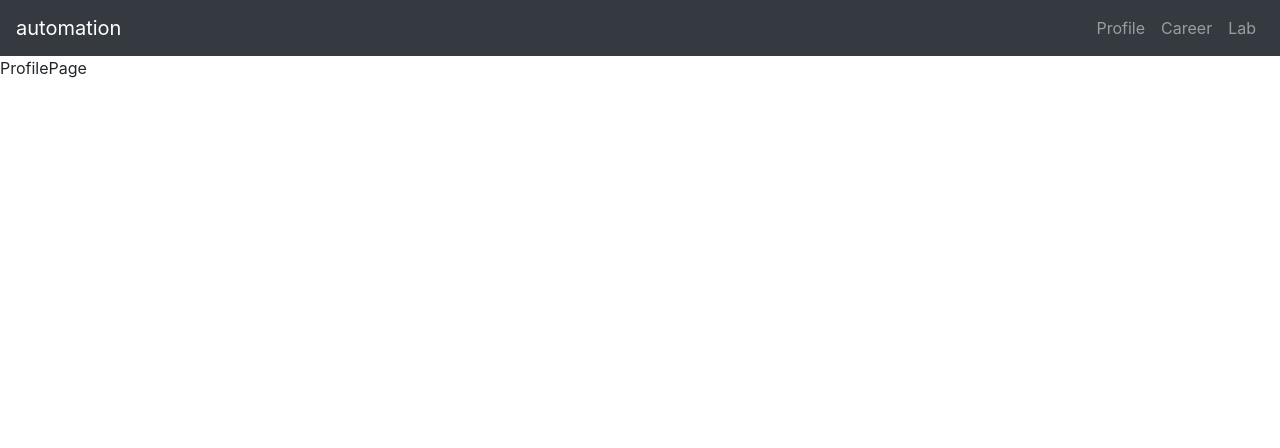
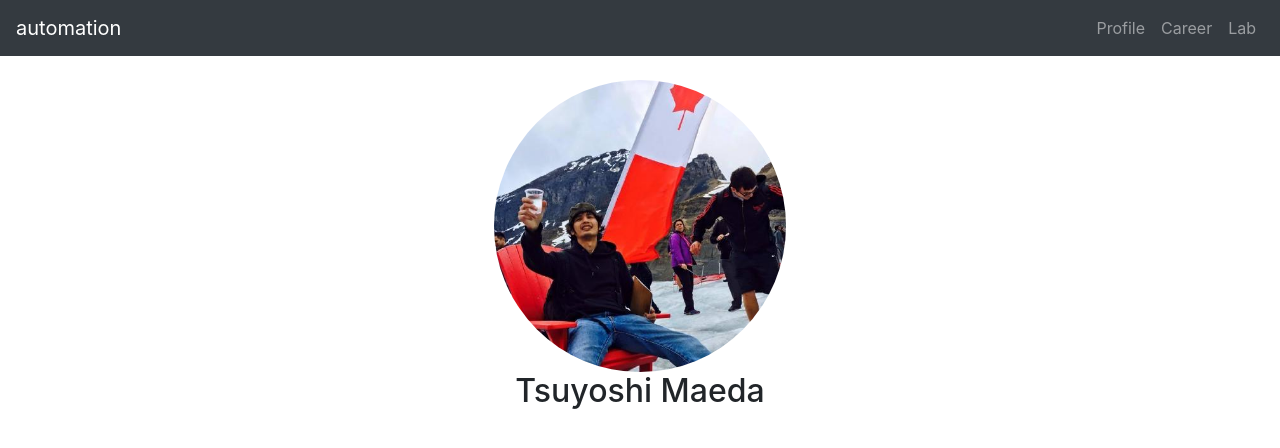
Before and after one commit to duyoji/duyoji.github.io, a React (Create React App) app: page / in a window 1280 px wide. Shown: the top 448 px of the page. Built offline with nearby package versions, Linux system fonts and the light colour scheme.

Commit message:
Added a profile picture and name in ProfilePage.

```diff
--- a/src/components/Header.jsx
+++ b/src/components/Header.jsx
@@ -25,8 +25,7 @@ class Header extends Component {
   }
   render() {
     return (
-      <div>
-        <Navbar color="dark" dark expand="md">
+      <Navbar className="mb-4" color="dark" dark expand="md">
         <NavbarBrand href="/">automation</NavbarBrand>
         <NavbarToggler onClick={this.toggle} />
         <Collapse isOpen={this.state.isOpen} navbar>
@@ -49,7 +48,6 @@ class Header extends Component {
           </Nav>
         </Collapse>
       </Navbar>
-      </div>
     );
   }
 }
--- a/src/components/ProfilePage.jsx
+++ b/src/components/ProfilePage.jsx
@@ -1,11 +1,27 @@
 import React, { Component } from 'react';
+import profileSrc from '../images/profile.jpeg';
+import '../styles/ProfilePage.css';
+import {
+  Container,
+  Row,
+  Col
+} from 'reactstrap';
 
 class ProfilePage extends Component {
   render() {
     return (
-      <div>
-        ProfilePage
-      </div>
+      <Container>
+        <Row>
+          <Col className="text-center" sm="12" md={{ size: 8, offset: 2 }}>
+            <img className="profile-image" src={profileSrc} alt="profileSrc" />
+          </Col>
+        </Row>
+        <Row>
+          <Col className="text-center" sm="12" md={{ size: 8, offset: 2 }}>
+            <h2>Tsuyoshi Maeda</h2>
+          </Col>
+        </Row>
+      </Container>
     );
   }
 }
--- /dev/null
+++ b/src/styles/ProfilePage.css
@@ -0,0 +1,4 @@
+.profile-image {
+  border-radius: 50%;
+  width: 40%;
+}
```
Also changed, not shown: src/images/profile.jpeg (added), src/styles/Header.css (added). Lines whose indentation alone changed are shown as unchanged.
